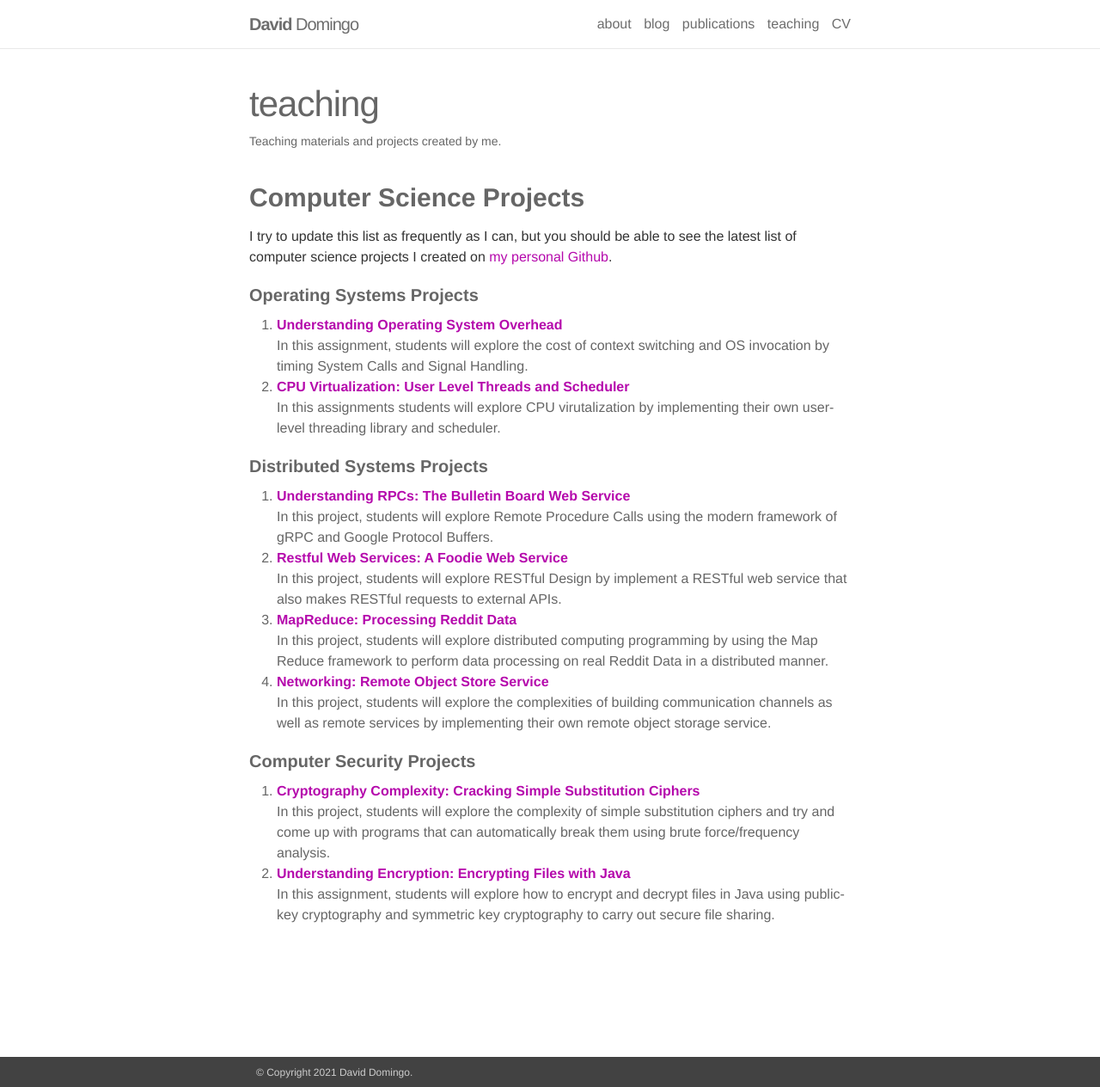
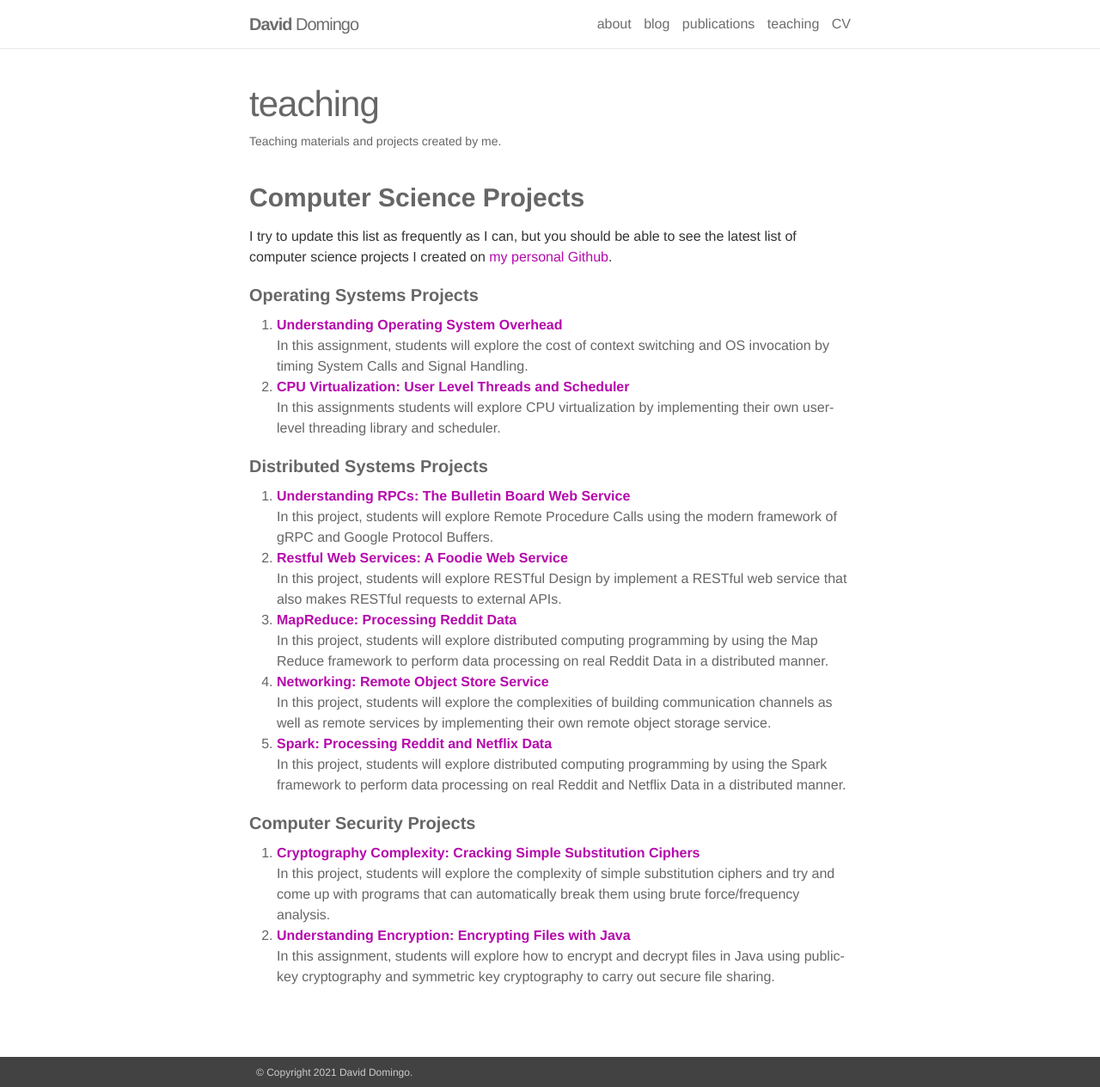
Before and after one commit to DaveedDomingo/daveeddomingo.github.io, a Jekyll site: the page built from _pages/teaching.md, in a window 1280 px wide and 1264 px high. Shown: the whole window at 86% size. Built offline with Jekyll 4.4.1, drawn with Linux system fonts in a browser that asks for light colours; nearby versions of some CDN libraries.

Commit message:
add spark project to teachings

```diff
--- a/_pages/teaching.md
+++ b/_pages/teaching.md
@@ -12,7 +12,7 @@ I try to update this list as frequently as I can, but you should be able to see
 1. [**Understanding Operating System Overhead**](https://github.com/DaveedDomingo/OS-Invocation-Assignment)
 In this assignment, students will explore the cost of context switching and OS invocation by timing System Calls and Signal Handling.
 2. [**CPU Virtualization: User Level Threads and Scheduler**](https://github.com/DaveedDomingo/User-Level-Thread-Library-Project)
-In this assignments students will explore CPU virutalization by implementing their own user-level threading library and scheduler.
+In this assignments students will explore CPU virtualization by implementing their own user-level threading library and scheduler.
 
 #### **Distributed Systems Projects**
 1. [**Understanding RPCs: The Bulletin Board Web Service**](https://github.com/DaveedDomingo/GRPC-Bulletin-Board-Project)
@@ -23,6 +23,8 @@ In this project, students will explore RESTful Design by implement a RESTful web
 In this project, students will explore distributed computing programming by using the Map Reduce framework to perform data processing on real Reddit Data in a distributed manner.
 4. [**Networking: Remote Object Store Service**](https://github.com/DaveedDomingo/Object-Store-Project)
 In this project, students will explore the complexities of building communication channels as well as remote services by implementing their own remote object storage service.
+5. [**Spark: Processing Reddit and Netflix Data**](https://github.com/DaveedDomingo/Spark-Reddit-Netflix-Project)
+In this project, students will explore distributed computing programming by using the Spark framework to perform data processing on real Reddit and Netflix Data in a distributed manner.
 
 #### **Computer Security Projects**
 1. [**Cryptography Complexity: Cracking Simple Substitution Ciphers**](https://github.com/DaveedDomingo/Cracking-Simple-Ciphers-Project)
```
